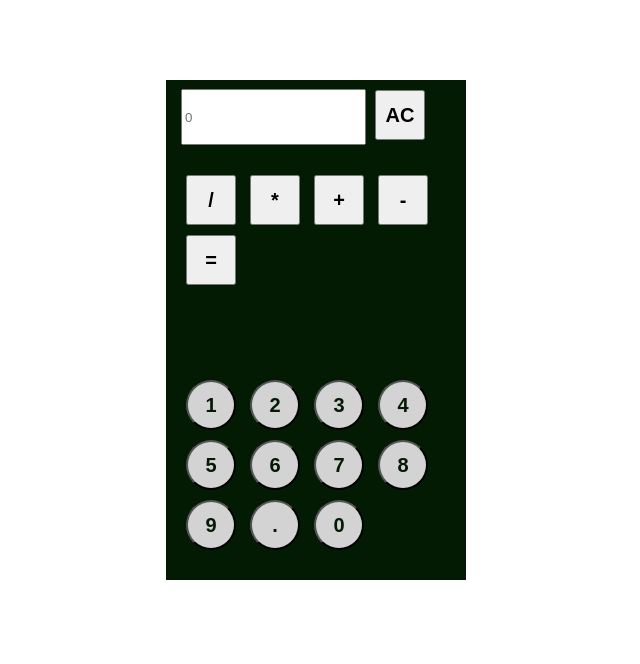
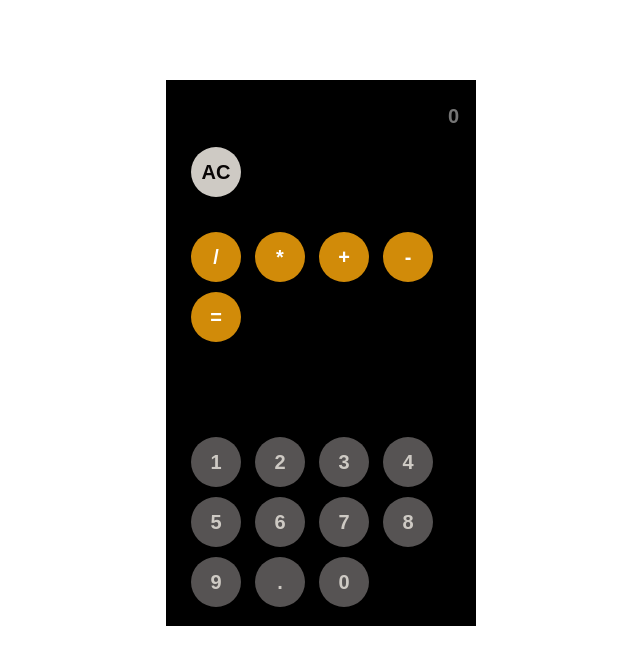
Before and after one commit to titi20117/JsCalculator, a plain HTML site: page project_Calculator/calc.html in a window 1280 px wide. Shown: the whole page, without its empty margins (90-730 px from the left). Drawn offline with Linux system fonts and the light colour scheme.

Commit message:
update 0.2

```diff
--- a/project_Calculator/calc.css
+++ b/project_Calculator/calc.css
@@ -6,13 +6,29 @@ body {
 
 #block-page {
     width: 300px;
-    height: 500px;
+    height: 536px;
+    padding: 5px;
     border: none;
-    /* box-shadow: 2px 4px black; */
     position: absolute;
     left: 20%;
     top: 10%;
-    background-color: #021b02
+    background-color: black;
+}
+
+#button-equal {
+    background-color: rgb(209, 139, 9);
+    color: white;
+    border: none;
+    border-radius: 50%;
+    -webkit-transition: background-color 1s ease-out;
+    -moz-transition:  background-color 1s ease-out;
+    -o-transition: background-color 1s ease-out;
+    transition: background-color 1s ease-out;
+}
+
+#button-equal:hover {
+    color: white;
+    background-color: rgb(204, 175, 121);
 }
 
 .range {
@@ -20,8 +36,19 @@ body {
     margin-top: 5px;
 }
 
-.answer {
+.operation-special {
+    background-color: rgb(206, 202, 196);
+    color: rgb(8, 5, 5);
+    border: none;
+    border-radius: 50%;
+    -webkit-transition: background-color 1s ease-out;
+    -moz-transition:  background-color 1s ease-out;
+    -o-transition: background-color 1s ease-out;
+    transition: background-color 1s ease-out;
+}
 
+.operation-special:hover {
+    background-color: white;
 }
 
 .operation {
@@ -30,14 +57,18 @@ body {
     font-size: 20px;
     font-weight: bolder;
     margin: 5px;
+}
+
+.operation-number {
     -webkit-transition: background-color 2s ease-out;
     -moz-transition:  background-color 2s ease-out;
     -o-transition: background-color 2s ease-out;
     transition: background-color 2s ease-out;
 }
 
-.operation:hover {
-    background-color: crimson;
+.operation-number:hover {
+    background-color: rgb(36, 30, 31);
+    color: white;
 }
 
 .range-operation {
@@ -52,10 +83,39 @@ body {
 
 input {
     height: 50px;
+    color: rgb(255, 255, 255);
+    background-color: black;
+    border: none;
+    padding-right: 10px;
+    padding-left: 5px;
+    text-align: right;
+    font-size: 20px;
+    font-weight: bolder;
 }
 
 .range-number button {
     border-radius: 50%;
-    color: #021b02;
-    background-color: lightgrey;
+    color: rgb(206, 202, 196);
+    background-color: #565353;
+    border: none;
 }
+
+:focus {
+    outline: 0;
+}
+
+.operation-ops {
+    background-color: rgb(209, 139, 9);
+    color: white;
+    border: none;
+    border-radius: 50%;
+    -webkit-transition: background-color 1s ease-out;
+    -moz-transition:  background-color 1s ease-out;
+    -o-transition: background-color 1s ease-out;
+    transition: background-color 1s ease-out;
+}
+
+.operation-ops:focus {
+    color: rgb(209, 139, 9);
+    background-color: white;
+}
--- a/project_Calculator/calc.html
+++ b/project_Calculator/calc.html
@@ -11,7 +11,7 @@
     <div id="block-page">
         <div class="range answer">
             <input type="text" placeholder="0">
-            <button class="operation operation-cancel" id="button-reset" value="0">AC</button>
+            <button class="operation operation-special operation-cancel" id="button-reset" value="0">AC</button>
         </div>
         <div class="range range-operation">
             <button class="operation operation-ops" id="button-div">
@@ -67,5 +67,6 @@
         </div>
     </div>
     <script src="calc.js"></script>
+    <!-- <script src="script.js"></script> -->
 </body>
 </html>
--- a/project_Calculator/calc.js
+++ b/project_Calculator/calc.js
@@ -14,14 +14,14 @@ var operatorForCalcul;
     var valueNums;
     nums[i].addEventListener('click', function(){
         if (answerNum) {
+            answerNum = "";
             valueNums = this.getAttribute("value");
-                answerNum = "";
+            currentNum = answerNum + valueNums;
+            response.setAttribute("value", currentNum);
         } else {
             valueNums = this.getAttribute("value");
             currentNum = currentNum + valueNums;
-                console.log(currentNum);
             response.setAttribute("value", currentNum);
-
         }
     })
 
@@ -30,27 +30,26 @@ var operatorForCalcul;
 
 for (var i = 0; i < mathOps.length; i++) {
     mathOps[i].addEventListener('click', function() {
-            console.log('ans: ' + currentNum);
-
-            console.log(operatorForCalcul);
         oldNum = currentNum;
         currentNum = "";
         operatorForCalcul = this.getAttribute("id");
         response.setAttribute("value", oldNum);
-            console.log("oldNum = " + oldNum);
-            console.log("....................");
-            console.log("currentNum = " + currentNum);
     })
-
 }
-
 
 var buttonEgal = document.getElementById("button-equal");
 buttonEgal.addEventListener("click", function(){
     console.log(currentNum);
+    if (currentNum) {
         calculator(operatorForCalcul);
+    } else {
+        currentNum = oldNum;
+        calculator(operatorForCalcul);
+    }
     response.setAttribute("value", currentNum);
+    answerNum = response.getAttribute("value");
     console.log(answerNum);
+    // answerNum = response.getAttribute("value");
 })
 
 function calculator(params1) {
@@ -87,6 +86,3 @@ numberReset.addEventListener("click", function() {
     response.setAttribute("value", afterClick);
     }
 });
-
-
-var response = document.querySelector("input");
```
Lines whose indentation alone changed are shown as unchanged.
